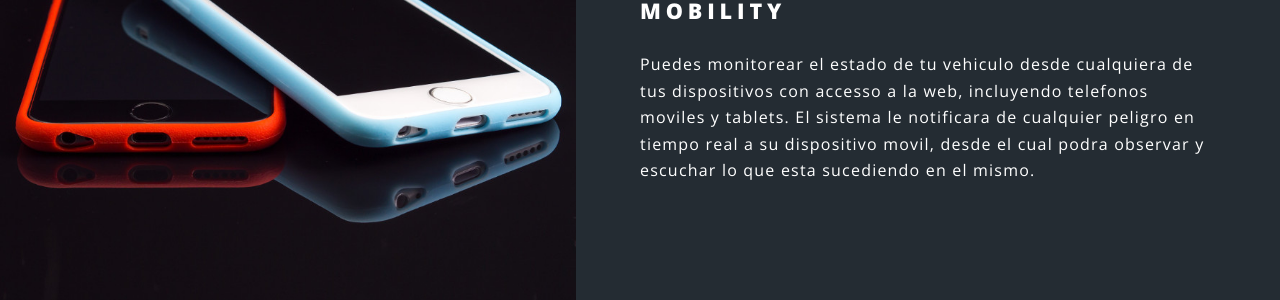
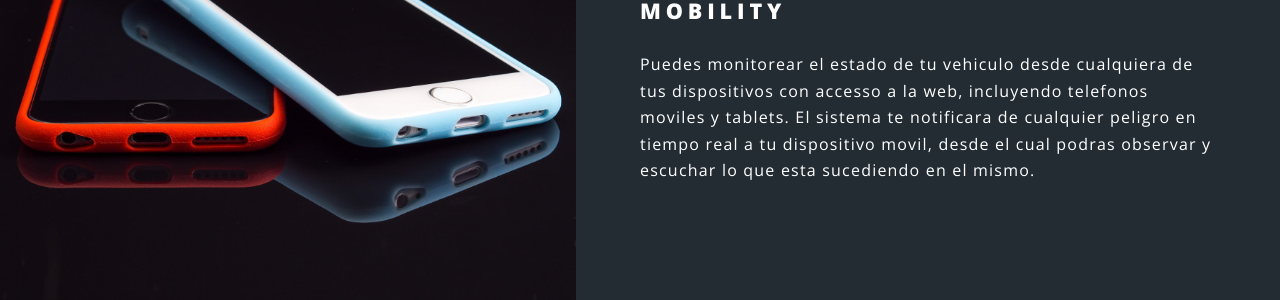
Before and after one commit to agudpp/agudpp.github.io, a Jekyll site: the page built from index.html, in a window 1280 px wide and 900 px high, scrolled down 2005 px. Shown: the part 207-507 px from the top of the window. Built offline with Jekyll 4.4.1, drawn with Linux system fonts in a browser that asks for light colours; some of the changed text lies outside the part shown.

Commit message:
Update index.html
@agudpp

```diff
--- a/index.html
+++ b/index.html
@@ -54,8 +54,8 @@ layout: landing
 							<div class="image"><img src="images/pic03.jpg" alt="" /></div><div class="content">
 								<h2>Mobility</h2>
 								<p>Puedes monitorear el estado de tu vehiculo desde cualquiera de tus dispositivos con accesso a la web, incluyendo
-								   telefonos moviles y tablets. El sistema le notificara de cualquier peligro en tiempo real a su dispositivo movil,
-								   desde el cual podra observar y escuchar lo que esta sucediendo en el mismo.
+								   telefonos moviles y tablets. El sistema te notificara de cualquier peligro en tiempo real a tu dispositivo movil,
+								   desde el cual podras observar y escuchar lo que esta sucediendo en el mismo.
 								</p>
 							</div>
 						</section>
```
Also changed, not shown: other parts of index.html (+1 -1 lines).
